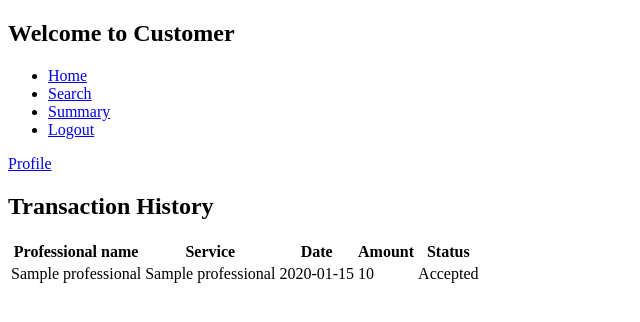
After one commit to Shreya-agr09/AZHouseService, a Flask app: page /transHistory/1 in a window 1280 px wide. The commit adds this page. Shown: the top 322 px of the page, without its empty margins (0-640 px from the left). Run offline with Flask 3, Linux system fonts and the light colour scheme; tables that the repository leaves empty hold one stand-in row (values such as "Sample post").

Commit message:
added payment and trans history functionality

```diff
--- a/main.py
+++ b/main.py
@@ -68,6 +68,8 @@ class Service_request(db.Model):
     s_id=db.Column(db.Integer(),db.ForeignKey("service.s_id"),nullable=False)
     price=db.Column(db.Integer(),nullable=False)
     date_of_req=db.Column(db.String(),nullable=False)
+    cpay=db.Column(db.Boolean(),nullable=False)
+    ppay=db.Column(db.Boolean(),nullable=False)
     date_of_com=db.Column(db.String())
     srating=db.Column(db.Integer())
     status=db.Column(db.String())
@@ -138,7 +140,7 @@ def login():
 #===============================Admin================================================================================
 @app.route("/admin")
 def admin():
-    if session["username"]=="admin":
+    if "role" in session and session["role"]=="admin":
         prof=Professionals.query.filter(or_(Professionals.is_approved == "Waiting",
                                               Professionals.is_approved == "Accepted")).all()
         cust=Customer.query.filter(Customer.is_allowed=="Allowed").all()
@@ -504,7 +506,7 @@ def book_service(prof_id,subService_title,price):
                 .join(Professionals, Professionals.pserviceName == Service.sname)
                 .filter(Professionals.pserviceName == subService_title).filter(Professionals.is_approved=="Accepted")
                 .first())
-        s1=Service_request(cust_id=session["id"],prof_id=int(prof_id),s_id=service_id[0],date_of_req=date.today(),price=price,status="Requested")
+        s1=Service_request(cust_id=session["id"],prof_id=int(prof_id),s_id=service_id[0],date_of_req=date.today(),price=price,status="Requested",cpay=False,ppay=False)
         db.session.add(s1)
         db.session.commit()
         flash("Your Service has been booked successfully")
@@ -561,13 +563,31 @@ def payment(id):
         cradnum=request.form.get("cradnumber")
         exprire=request.form.get("expiry")
         cvv=request.form.get("cvv")
-        s=Service_request.query.filter(s_id=id).one()
+        s=Service_request.query.filter(Service_request.sr_id==id).one()
         s.cpay=True
         s.status="C Pay done"
+        db.session.commit()
         return redirect("/customer")
+    else:
+        return render_template("paymentPortal.html",id=id)
+@app.route("/pPaymentConfirm/<id>")
+def ppayconfirm(id):
+    s=Service_request.query.filter(Service_request.sr_id==id).one()
+    s.ppay=True
+    s.status="Payment Verified"
+    db.session.commit()
+    return redirect("/professional")
 
-    else:
-        return render_template("payment.html")
+@app.route("/transHistory/<id>")
+def transHistory(id):
+    s=(db.session.query(Professionals, Service_request)
+                .join(Service_request, Service_request.prof_id == Professionals.prof_id)
+                .join(Service, Service.s_id == Service_request.s_id)
+                .filter(Service_request.cust_id == id).filter(Service_request.ppay==True)
+                .all())
+    return render_template("transHistory.html",s=s)
+
+
 #---------------------------------------extra------------------------------
 @app.route("/custSummary")
 def custSummary():
--- a/templates/customer2.html
+++ b/templates/customer2.html
@@ -65,7 +65,11 @@
                             Closed
                         {% elif ser_rq.status == "Rejected" %}
                             Rejected
-                {% else %}
+                        {%elif ser_rq.status=="Accepted"%}
+                            <a href="payment/{{ser_rq.sr_id}}">Make Payment</a>
+                        {% elif ser_rq.status == "C Pay done" %}
+                            Payment under Confrmation
+                        {% elif ser_rq.status=="Payment Verified" %}
                             <a href="/closeService/{{ser_rq.sr_id}}">Close It?</a>
                         {% endif %}
             </td>
--- a/templates/paymentPortal.html
+++ b/templates/paymentPortal.html
@@ -6,13 +6,14 @@
     <title>Payment</title>
 </head>
 <body>
-    <form action="/payment" method="POST">
+    <form action="/payment/{{id}}" method="POST">
         <label>Card Number:</label>
         <input type="number" name="cardnum">
         <label>Expiry</label>
         <input type="date" name="expiry">
         <label>CVV</label>
         <input type="number" name="CVV">
+        <input type="submit" value="submit">
     </form>
 </body>
 </html>
--- /dev/null
+++ b/templates/transHistory.html
@@ -0,0 +1,40 @@
+<!DOCTYPE html>
+<html lang="en">
+<head>
+    <meta charset="UTF-8">
+    <meta name="viewport" content="width=device-width, initial-scale=1.0">
+    <title>Transaction History</title>
+</head>
+<body>
+    <header>
+        <h2>Welcome to Customer</h2>
+        <ul>
+            <li><a href="/customer">Home</a></li>
+            <li><a href="/customer_search">Search</a></li>
+            <li><a href="/custSummary">Summary</a></li>
+            <li><a href="/logout">Logout</a></li>
+        </ul>
+        <a href="/cust_profile">Profile</a>
+    </header>
+    <h2>Transaction History</h2>
+    <table>
+        <tr>
+            <th>Professional name </th>
+            <th>Service</th>
+            <th>Date</th>
+            <th>Amount</th>
+            <th>Status</th>
+        </tr>
+        {%for prof,ser_rq in s%}
+        <tr>
+
+            <td>{{prof.pname}}</td>
+            <td>{{prof.pserviceName}}</td>
+            <td>{{ser_rq.date_of_com}}</td>
+            <td>{{prof.price}}</td>
+            <td>{{ser_rq.status}}</td>
+        </tr>
+        {%endfor%}
+    </table>
+</body>
+</html>
```
Also changed, not shown: templates/customer.html (+6 -1 lines), templates/customer3.html (+6 -2 lines), templates/professionals.html (+13 -8 lines). Lines whose indentation alone changed are shown as unchanged.
